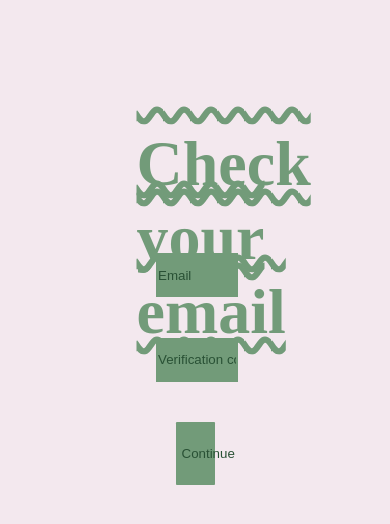
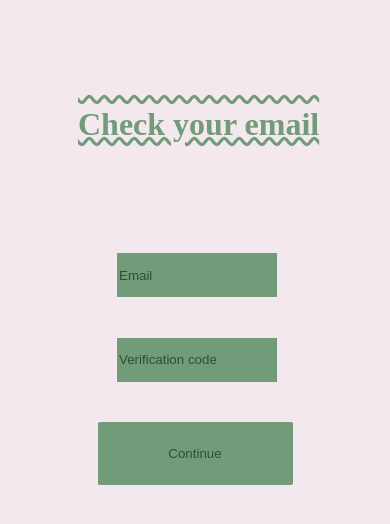
Before and after one commit to ShayanBahrainy/Scenes, a Python web app: template templates/verify_email.html in a window 390 px wide. Shown: the top 524 px of the page. Run offline with Jinja, Linux system fonts and the light colour scheme; the template is opened without the code that fills it, so the values that code supplies are empty.

Commit message:
Make verify email page mobile compatible.

```diff
--- a/static/verify_email.css
+++ b/static/verify_email.css
@@ -48,3 +48,38 @@
     height: 7.5%;
     border-radius: 2%;
 }
+
+@keyframes jump {
+    0% {
+        transform: translateY(0%);
+    }
+    30% {
+        transform: translateY(0%);
+    }
+    65% {
+        transform: translateY(-50%);
+    }
+    100% {
+        transform: translateY(0%);
+    }
+}
+
+@media (max-width: 900px) {
+    .header {
+        font-size: 2em;
+        left: 20%;
+    }
+    .submit-button {
+        width: 50%;
+        left: 25%;
+        animation: jump 3s infinite;
+    }
+    .email-field {
+        width: 40%;
+        left: 30%;
+    }
+    .code-field {
+        width: 40%;
+        left: 30%;
+    }
+}
--- a/templates/verify_email.html
+++ b/templates/verify_email.html
@@ -3,6 +3,7 @@
     <head>
         <title>Verify your email - Scenery</title>
         <link href="/static/verify_email.css" rel="stylesheet">
+        <meta name="viewport" content="width=device-width, initial-scale=1.0">
     </head>
     <body>
         {% if error %}
```
